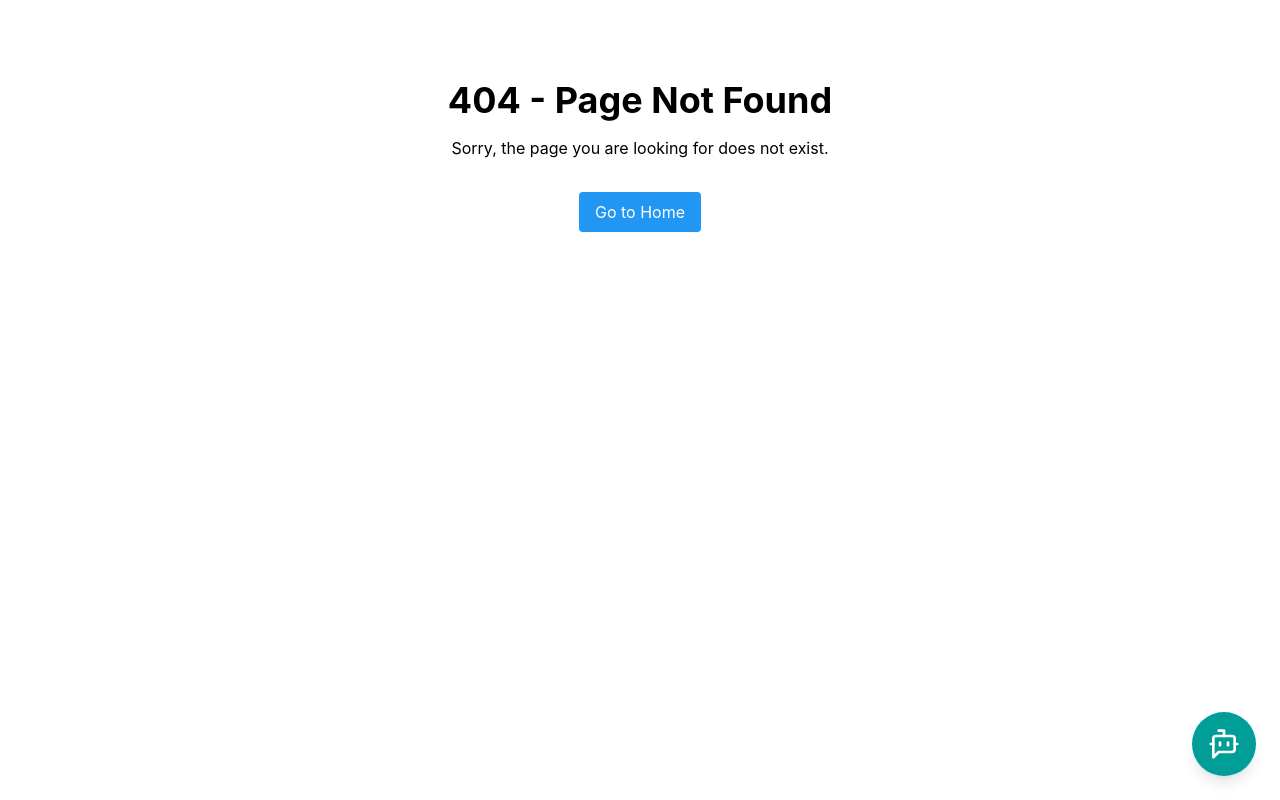
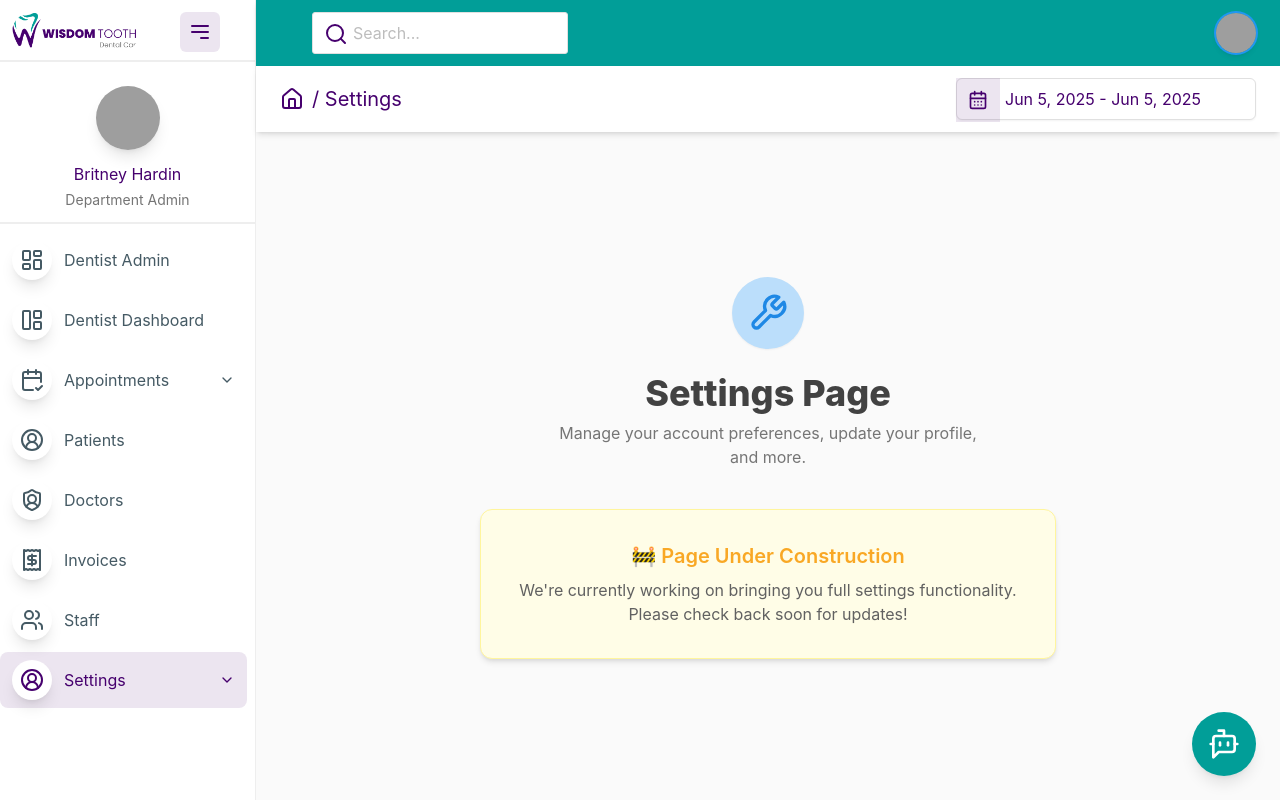
Before and after one commit to Danish-Razzaq/Dentist-Dashboard, a React (Vite) app: page /settings in a window 1280 px wide. Before the commit this address had no page. Built offline with nearby package versions, Linux system fonts and the light colour scheme; grey boxes are pictures that could not be loaded.

Commit message:
feact(Add): Setting page set and new login paage show in sidebar under settings section

```diff
--- a/src/components/myNav/config.js
+++ b/src/components/myNav/config.js
@@ -49,7 +49,6 @@ const navConfig = [
     ],
   },
 
-
   {
     title: "Patients",
     icon: UserCircle2,
@@ -67,7 +66,7 @@ const navConfig = [
     //       icon: UserCircle2,
     //     }
     //   ]
-    },
+  },
 
   {
     title: "Doctors",
@@ -78,13 +77,31 @@ const navConfig = [
     title: "Invoices",
     path: "/invoice",
     icon: Receipt,
-  }
-  ,
+  },
   {
     title: "Staff",
     path: "/staff",
-    icon: Users ,
-  }
+    icon: Users,
+  },
+  {
+    title: "Settings",
+    icon: UserCircle2,
+    group: "settings",
+    children: [
+      {
+        title: "Sign In",
+        path: "/login",
+      },
+      // {
+      //   title: "Register",
+      //   path: "/register",
+      // },
+      {
+        title: "Settings",
+        path: "/settings",
+      },
+    ],
+  },
 ];
 
 export default navConfig;
--- /dev/null
+++ b/src/pages/settings/index.jsx
@@ -0,0 +1,36 @@
+import React from 'react';
+import { Wrench } from 'lucide-react'; // or any other icon you prefer
+
+const Settings = () => {
+  return (
+    <div className="min-h-[80vh] flex flex-col items-center justify-center px-4 text-center">
+      {/* Icon */}
+      <div className="bg-blue-100 text-blue-600 p-4 rounded-full mb-6 shadow-sm">
+        <Wrench className="w-10 h-10" />
+      </div>
+
+      {/* Heading */}
+      <h1 className="text-3xl md:text-4xl font-extrabold text-gray-800">
+        Settings Page
+      </h1>
+
+      {/* Subtext */}
+      <p className="mt-2 text-gray-600 max-w-md">
+        Manage your account preferences, update your profile, and more.
+      </p>
+
+      {/* Under Construction */}
+      <div className="mt-10 max-w-xl bg-yellow-50 border border-yellow-200 rounded-xl px-6 py-8 shadow-md">
+        <h2 className="text-xl font-semibold text-yellow-800 mb-2">
+          🚧 Page Under Construction
+        </h2>
+        <p className="text-gray-700">
+          We're currently working on bringing you full settings functionality.
+          Please check back soon for updates!
+        </p>
+      </div>
+    </div>
+  );
+};
+
+export default Settings;
--- a/src/routes/routes.jsx
+++ b/src/routes/routes.jsx
@@ -1,5 +1,6 @@
 import React from "react";
 import Invoice from "../pages/Invoice";
+import Settings from "../pages/settings";
 // import AddStaff from "../pages/Staff/AddStaff";
 const AddStaff = React.lazy(() => import("../pages/Staff/AddStaff"));
 const Staff = React.lazy(() => import("../pages/Staff"));
@@ -138,8 +139,14 @@ const RoutesLinks = [
   component: AddStaff,
   exact: true,
   enableStyle: true,
-}
-,
+},
+{
+  title:"Settings",
+  path: '/settings',
+  component: Settings,
+  exact: true,
+  enableStyle: true,
+},
   {
     title: "Login",
     path: '/login',
```
